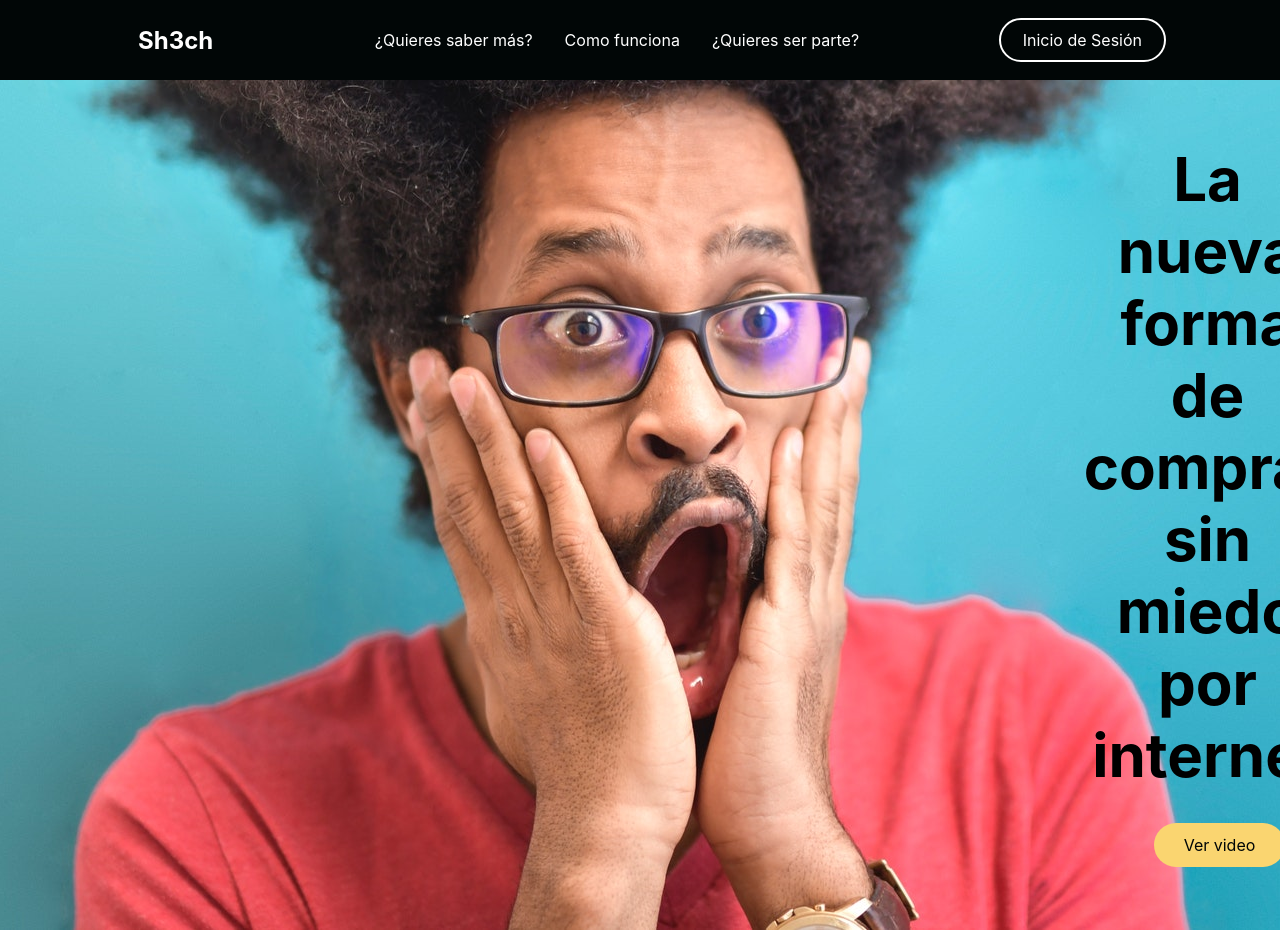
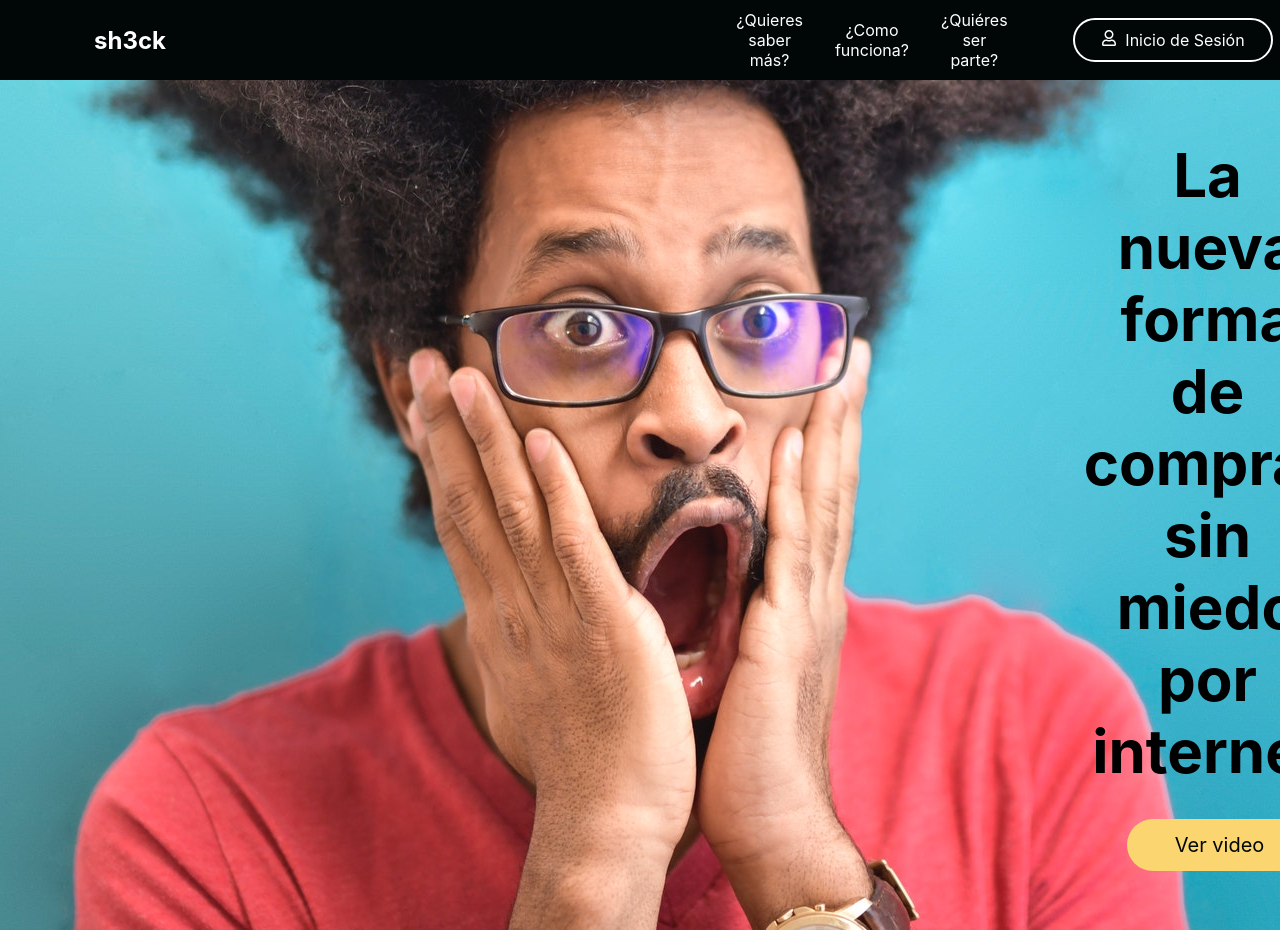
Before and after one commit to aalvarez75GiH/FrontEnds, a React (Create React App) app in the folder landingsh3ck2.0/: page / in a window 1280 px wide. Shown: the top 930 px of the page. Built offline with nearby package versions, Linux system fonts and the light colour scheme.

Commit message:
13th commit - adding: adding the logintoggle at styledNavBar Login button

```diff
--- a/landingsh3ck2.0/src/App.js
+++ b/landingsh3ck2.0/src/App.js
@@ -1,7 +1,6 @@
 import React from 'react'
 import { BrowserRouter as Router } from 'react-router-dom'
 import Home from './views/home'
-//import StyleNavBar from './components/navBar/styledNavbar'
 import './App.css'
 
 const App = () => {
--- a/landingsh3ck2.0/src/components/buttons/button.js
+++ b/landingsh3ck2.0/src/components/buttons/button.js
@@ -1,8 +1,7 @@
 import React, { useState } from 'react'
 import { Link as LinkS } from 'react-scroll'
-import { MdKeyboardArrowRight, MdArrowForward } from 'react-icons/md'
 
-const Button = ({ primary, big, fontBig, dark }) => {
+const Button = ({ btnBG, big, fontBig, fontColor }) => {
 
     const [ hover, setHover ] = useState(false)
 
@@ -14,9 +13,8 @@ const Button = ({ primary, big, fontBig, dark }) => {
     return (
         <button className="button"
             style={{
-            // backgroundColor: `${ primary ? '#FAD570' : '#010606' }`,
-            backgroundColor: `${ hover  ? '#ffffff' : primary }`,
-            color:`${ dark ? '#010606' : '#ffffff'}`,
+            backgroundColor: `${ hover  ? '#ffffff' : btnBG }`,
+            color:`${ fontColor ? '#010606' : '#ffffff'}`,
             padding: `${ big ? '14px 48px' : '12px 30px' }` ,
             fontSize: `${ fontBig ? '20px' : '18px' }`,
             }}
--- a/landingsh3ck2.0/src/components/heroSection/heroSection.js
+++ b/landingsh3ck2.0/src/components/heroSection/heroSection.js
@@ -14,24 +14,14 @@ const HeroSection = () => {
                    className="imageBG"
                    alt="this is a test"
                    src={Image}/>
-                   {/* <video
-                   autoPlay
-                   loop
-                   muted
-                   type='video/mp4'
-                   className="VideoBG"
-                   src={Video}/>  */}
              </div>
              <div className="heroContent">
                 <h1 className="heroH1">La nueva forma de comprar sin miedo</h1>
                 <h1 className="heroH1">por internet</h1>
-                {/* <p className="heroP">
-                    Haz click si quieres saber de que trata...
-                </p> */}
                 <div className="heroBtnWrapper">
                     <Button
-                    primary={ '#FAD570' }
-                    dark={ true }
+                    btnBG={ '#FAD570' }
+                    fontColor={ true }
                     big={ true }
                     fontBig = { true }
                     >
--- a/landingsh3ck2.0/src/components/navBar/styledNavBarElements.js
+++ b/landingsh3ck2.0/src/components/navBar/styledNavBarElements.js
@@ -80,7 +80,7 @@ height: 100%;
 cursor: pointer;
 `
 
-export const NavBtn = styled.nav`
+export const NavBtn = styled.div`
 display: flex;
 align-items: center;
 
@@ -103,9 +103,9 @@ transition: all 0.2s ease-in-out;
 text-decoration: none;
 border: 2px solid #ffffff;
 
-&:hover{
+/* &:hover{
     color: #0C0920;
     background-color: #FAD570;
     border:none;
-}
+} */
 `
--- a/landingsh3ck2.0/src/components/navBar/styledNavbar.js
+++ b/landingsh3ck2.0/src/components/navBar/styledNavbar.js
@@ -13,8 +13,11 @@ import {
 } from './styledNavBarElements'
 
 
-const StyledNavBar = ({ toggleSideBar }) => {
-    return (
+const StyledNavBar = ({ toggleSideBar, username, onLogin, login }) => {
+
+    if (login){
+        return(
+        <>
         <Nav>
             <NavBarContainer>
                 <NavLogo to="/">Sh3ch</NavLogo>
@@ -24,27 +27,70 @@ const StyledNavBar = ({ toggleSideBar }) => {
                     <FaBars/>
                 </MobileIcon>
                 <NavMenu>
-                    <NavItem>
-                        <NavLinks to="/mas">¿Quieres saber más?</NavLinks>
+                    <NavItem
+                    onClick={ onLogin }
+                    >
+                        <NavLinks to="mas">¿Quieres saber más?</NavLinks>
 
                     </NavItem>
                     <NavItem>
-                        <NavLinks to="/funciona">Como funciona</NavLinks>
+                        <NavLinks to="funciona">Como funciona</NavLinks>
 
                     </NavItem>
                     <NavItem>
-                        <NavLinks to="/serparte">¿Quieres ser parte?</NavLinks>
+                        <NavLinks to="serparte">¿Quieres ser parte?</NavLinks>
                     </NavItem>
 
                 </NavMenu>
-                <NavBtn>
-                    <NavBtnLink to="/signin">Inicio de Sesión</NavBtnLink>
+                <NavBtn
+                onClick={ onLogin }
+                >
+                    <NavBtnLink to="/">{ username }</NavBtnLink>
                 </NavBtn>
             </NavBarContainer>
 
         </Nav>
-    )
+        </>
+        )
+    }else{
+        return (
+            <>
+            <Nav>
+                <NavBarContainer>
+                    <NavLogo to="/">Sh3ch</NavLogo>
+                    <MobileIcon
+                    onClick={ toggleSideBar }
+                    >
+                        <FaBars/>
+                    </MobileIcon>
+                    <NavMenu>
+                        <NavItem>
+                            <NavLinks to="mas">¿Quieres saber más?</NavLinks>
 
+                        </NavItem>
+                        <NavItem>
+                            <NavLinks to="funciona">Como funciona</NavLinks>
+
+                        </NavItem>
+                        <NavItem>
+                            <NavLinks to="serparte">¿Quieres ser parte?</NavLinks>
+                        </NavItem>
+
+                    </NavMenu>
+                    <NavBtn
+                    onClick={ onLogin }
+                    >
+                        <NavBtnLink
+                        to="/"
+                        >Inicio de Sesión</NavBtnLink>
+
+                    </NavBtn>
+                </NavBarContainer>
+
+            </Nav>
+            </>
+            )
+        }
 }
 
 export default StyledNavBar
--- a/landingsh3ck2.0/src/views/home.js
+++ b/landingsh3ck2.0/src/views/home.js
@@ -1,6 +1,5 @@
 import React, { useState } from 'react'
-// import NavBar from '../components/navBar/navBar'
-// import StyledNavBar from '../components/navBar/styledNavbar'
+import NavBar from '../components/navBar/navBar'
 import SideBar from '../components/sideBar/sideBar'
 import StyledSideBar from '../components/sideBar/styledSideBar'
 import HeroSection from '../components/heroSection/heroSection'
@@ -17,23 +16,27 @@ const Home = () => {
         setIsOpen(!isOpen)
 
     }
-    const onLogin = () => {
+    const onLogin = (e) => {
+        e.preventDefault()
         setLogin(!login)
-        console.log(login)
     }
     return (
         <>
-            <StyledSideBar isOpen={ isOpen } toggleSideBar={ toggleSideBar }/>
-            <StyledNavBar toggleSideBar={ toggleSideBar }/>
-            <StyledHeroSection/>
-            {/* <SideBar isOpen={ isOpen } toggleSideBar={ toggleSideBar }/> */}
-            {/* <NavBar
+            {/* <StyledSideBar isOpen={ isOpen } toggleSideBar={ toggleSideBar }/>
+            <StyledNavBar
+            login={ login }
+            onLogin={ onLogin }
+            username={'hola, arnoldo'}
+            toggleSideBar={ toggleSideBar }/>
+            <StyledHeroSection/> */}
+            <SideBar isOpen={ isOpen } toggleSideBar={ toggleSideBar }/>
+            <NavBar
             toggleSideBar={ toggleSideBar }
             username={'hola, arnoldo'}
             login={ login }
             onLogin={ onLogin }
-            /> */}
-            {/* <HeroSection/> */}
+            />
+            <HeroSection/>
         </>
     )
 }
```
Also changed, not shown: landingsh3ck2.0/src/components/heroSection/styledHeroSection.js (+0 -23 lines).
